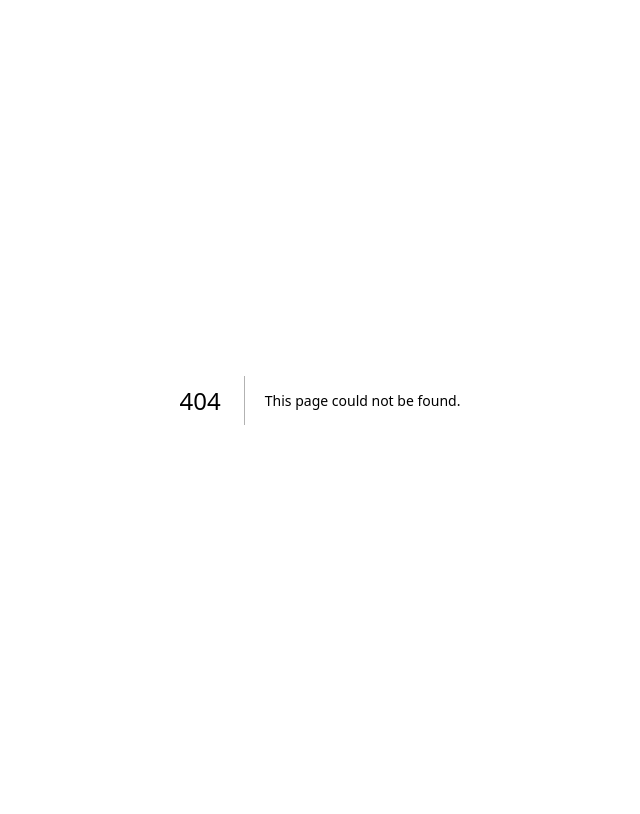
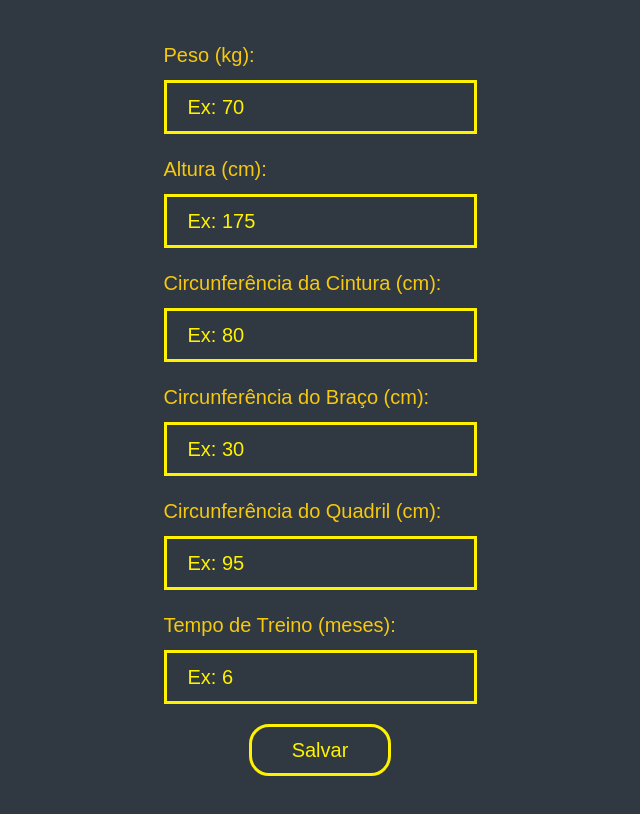
Before and after one commit to maisaolisilva/e-treino, a Next.js app: page /perfil/inserirDados in a window 1280 px wide. Before the commit this address had no page. Shown: the top 814 px of the page, without its empty margins (320-960 px from the left). Built offline with nearby package versions, Linux system fonts and the light colour scheme.

Commit message:
rascunho de como será o acompanhamanto de medidas corporais informadas pelos usuários

```diff
--- /dev/null
+++ b/app/perfil/inserirDados/page.tsx
@@ -0,0 +1,93 @@
+"use client"
+
+import styled from "styled-components"
+
+const StyledDiv = styled.div`
+    display: flex;
+    flex-direction: column;
+    align-items: center;
+    margin-top: 40px;
+    main{
+        display: flex;
+        flex-direction: column;
+        justify-content: center;
+        align-items: center;
+        form{
+            display: flex;
+            flex-direction: column;
+            justify-content: center;
+            align-items: center;
+            gap: 20px;
+            font-size: 20px;
+            div{
+                display: flex;
+                flex-direction: column;
+                gap: 10px;
+                select option {
+                    font-size: 12px;
+                }
+                input{
+                    border: #FFF200 3px solid;
+                    background: none;
+                    padding: 9px 21px;
+                    color: #FFF200;
+                }
+                input::placeholder{
+                    color: #FFF200;
+                    opacity: 1;
+                }
+            }
+            button{
+                border: #FFF200 3px solid;
+                border-radius: 20px;
+                color: #FFF200;
+                padding: 8px 40px;
+                text-align: center;
+                border-radius: 20px;
+                margin-bottom: 50px;
+            }
+        }
+    }
+`
+
+export default function InserirDados() {
+    return(
+        <StyledDiv>
+             <main>
+                <form>
+                    <div>
+                        <label htmlFor="peso">Peso (kg):</label>
+                        <input type="number" name="peso" id="peso" placeholder="Ex: 70" required />
+                    </div>
+
+                    <div>
+                        <label htmlFor="altura">Altura (cm):</label>
+                        <input type="number" name="altura" id="altura" placeholder="Ex: 175" required />
+                    </div>
+
+                    <div>
+                        <label htmlFor="cintura">Circunferência da Cintura (cm):</label>
+                        <input type="number" name="cintura" id="cintura" placeholder="Ex: 80" required />
+                    </div>
+
+                    <div>
+                        <label htmlFor="braco">Circunferência do Braço (cm):</label>
+                        <input type="number" name="braco" id="braco" placeholder="Ex: 30" required />
+                    </div>
+
+                    <div>
+                        <label htmlFor="quadril">Circunferência do Quadril (cm):</label>
+                        <input type="number" name="quadril" id="quadril" placeholder="Ex: 95" required />
+                    </div>
+
+                    <div>
+                        <label htmlFor="tempoTreino">Tempo de Treino (meses):</label>
+                        <input type="number" name="tempoTreino" id="tempoTreino" placeholder="Ex: 6" required />
+                    </div>
+
+                    <button type="submit">Salvar</button>
+                </form>
+            </main>
+        </StyledDiv>
+    )
+}
--- a/app/perfil/page.tsx
+++ b/app/perfil/page.tsx
@@ -2,6 +2,7 @@
 
 import styled from "styled-components";
 import { HiUser } from "react-icons/hi2";
+import Link from "next/link";
 
 const StyledDiv = styled.div`
 display: flex;
@@ -20,6 +21,15 @@ h1{
     background: #303841;
     width: 232px;
     height: 223px;
+}
+a {
+    border: #FFF200 3px solid;
+    border-radius: 20px;
+    color: #FFF200;
+    padding: 8px 40px;
+    text-align: center;
+    border-radius: 20px;
+    margin-top: 30px;
 }
 form{
     display: flex;
@@ -77,6 +87,7 @@ export default function perfil(){
                 </div>
                 <button type="submit">Salvar Alterações</button>
             </form>
+                <Link href="">Conferir progresso</Link>
         </StyledDiv>
     )
 }
--- /dev/null
+++ b/app/perfil/progresso/page.tsx
@@ -0,0 +1,26 @@
+"use client";
+
+import Link from "next/link";
+import styled from "styled-components";
+
+const StyledDiv = styled.div`
+    a {
+        border: #FFF200 3px solid;
+        border-radius: 20px;
+        color: #FFF200;
+        padding: 8px 40px;
+        text-align: center;
+        border-radius: 20px;
+        margin-bottom: 50px;
+    }
+`
+
+export default function Progresso(){
+    return(
+        <StyledDiv>
+            <h1>Progresso</h1>
+            <p>Gráfico com possibilidade de navegar pelas datas de inserção dos dados</p>
+            <Link href="/perfil/inserirDados">Inserir Novas Medidas</Link>
+        </StyledDiv>
+    )
+}
```
Lines whose indentation alone changed are shown as unchanged.
